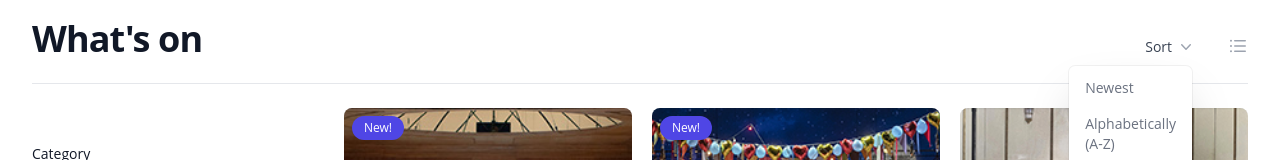
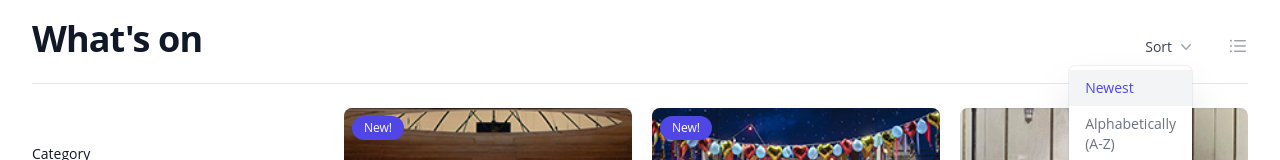
Before and after one commit to ivanabraz/teatrocolonfabrica, a React (Create React App) app: page /1 in a window 1280 px wide. Both pictures are taken after a click on the button "Sort". Shown: the part 925-1085 px from the top of the page. Built offline with nearby package versions, Linux system fonts and the light colour scheme.

Commit message:
Fixing sorting / filters active issue

```diff
--- a/src/components/FiltersSort/FiltersSort.jsx
+++ b/src/components/FiltersSort/FiltersSort.jsx
@@ -6,8 +6,12 @@ import { ChevronDownIcon } from '@heroicons/react/20/solid';
 const FiltersSort = ({ sortOptions, section, setSection }) => {
     const { t } = useTranslation();
     const [ascendingOrder] = useState(true);
-    const [selectedSort] = useState(sortOptions.find(option => option.current));
     const [activeOption, setActiveOption] = useState(null);
+
+    // Condición para establecer "position" como opción activa por defecto
+    if (activeOption === null) {
+        setActiveOption(sortOptions.find(option => option.value === 'position'));
+    }
 
     const handleSortChange = (selectedOption) => {
         if (section && Array.isArray(section)) {
@@ -28,6 +32,7 @@ const FiltersSort = ({ sortOptions, section, setSection }) => {
                 setSection(sortedSection);
             }
         }
+        setActiveOption(selectedOption);
     };
 
     return (
@@ -55,23 +60,13 @@ const FiltersSort = ({ sortOptions, section, setSection }) => {
                         {sortOptions.map((option) => (
                             <Menu.Item key={option.name}>
                                 {() => (
-                                    <a
-                                        href={option.href}
-                                        className={`${
-                                            selectedSort === option
-                                                ? 'font-medium text-gray-900 bg-gray-100 font-bold'
-                                                : activeOption === option
-                                                    ? 'font-medium text-gray-900 bg-gray-100'
-                                                    : 'text-gray-500'
+                                    <a href={option.href}
+                                        className={`hover:text-gray-900 ${
+                                            activeOption && activeOption.value === option.value
+                                                ? 'font-medium text-indigo-600 bg-gray-100 font-bold'
+                                                : 'text-gray-500'
                                         } block px-4 py-2 text-sm`}
-                                        onClick={() => {
-                                            handleSortChange(option);
-                                        }}
-                                        onMouseEnter={() => {
-                                            setActiveOption(option);
-                                        }}
-                                        onMouseLeave={() => {
-                                            setActiveOption(null);
+                                        onClick={() => {handleSortChange(option);
                                         }}
                                     >
                                         {option.name}
--- a/src/components/ItemList/ItemList.jsx
+++ b/src/components/ItemList/ItemList.jsx
@@ -31,6 +31,9 @@ const ItemList = () => {
                 const balletProductions = data.productions.ballet.map(item => ({ ...item, category: 'ballet' }));
                 const operaProductions = data.productions.opera.map(item => ({ ...item, category: 'opera' }));
                 const mergedProductions = [...operaProductions, ...balletProductions];
+
+                mergedProductions.sort((a, b) => a.position - b.position);
+
                 const uniqueCategories = [...new Set(mergedProductions.map(item => item.category))];
                 const newDynamicFilters = [
                     {
@@ -51,6 +54,7 @@ const ItemList = () => {
         };
         fetchData();
     }, [t, i18n.language, selectedFilters]);
+
 
     const filteredItems = section.filter(item => {
         const categoryFilterValues = selectedFilters['category'] || [];
```
